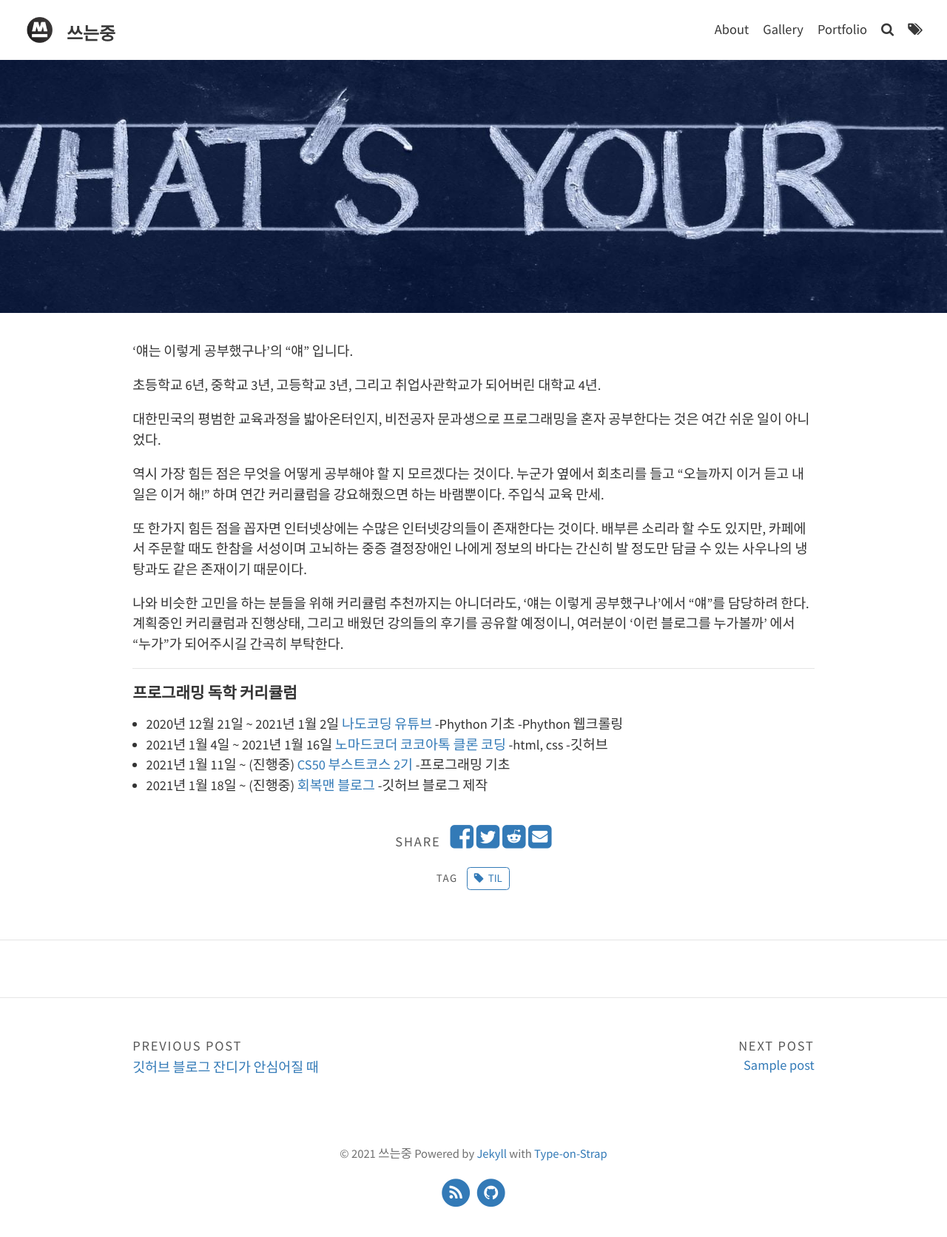
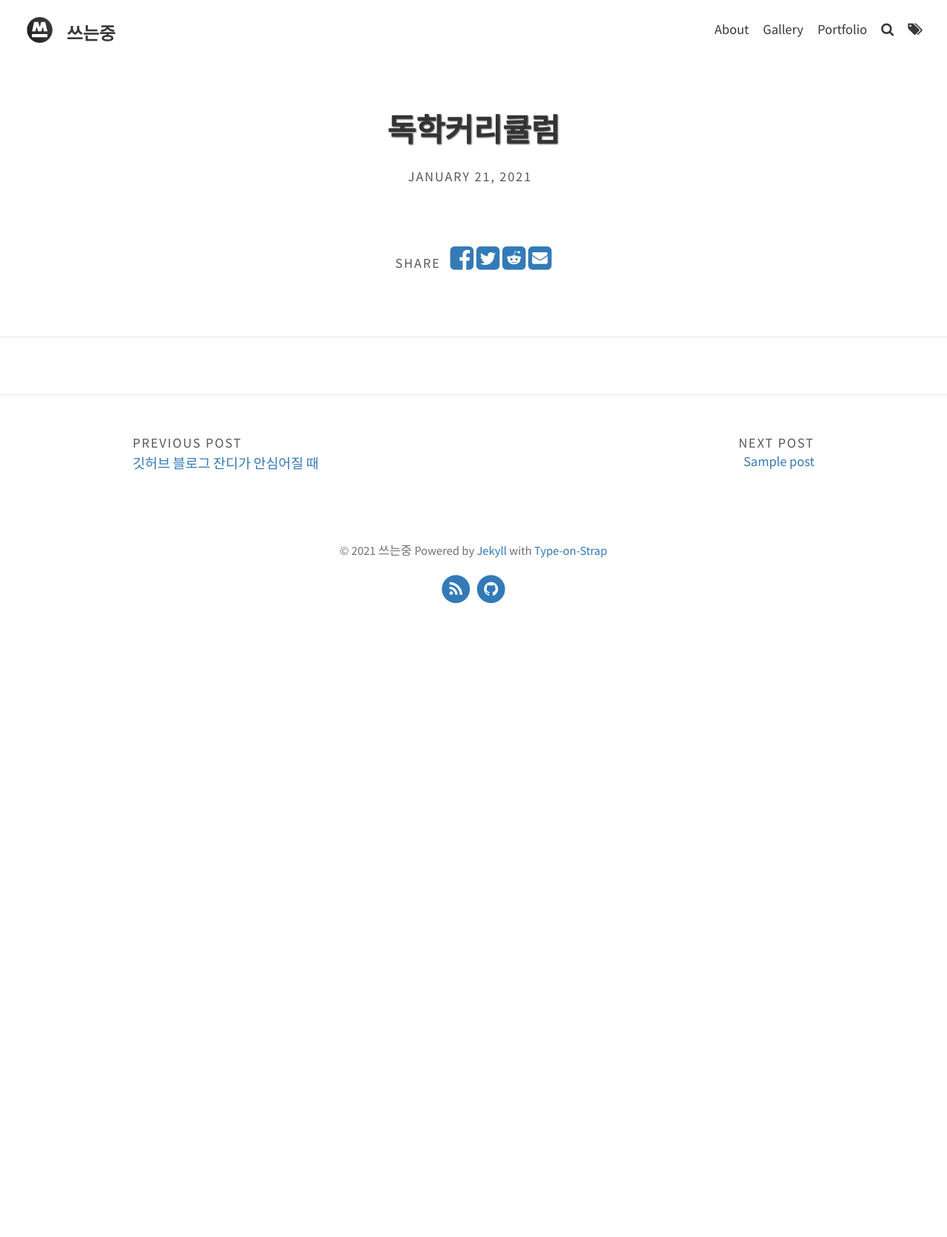
Before and after one commit to TaeIng/taeing.github.io, a Jekyll site: the page built from _posts/2021-01-21-독학커리큘럼.md, in a window 1280 px wide. Shown: the whole page at 74% size. Built offline with Jekyll 4.4.1, drawn with Linux system fonts in a browser that asks for light colours; our own code applies the rules of GitHub Pages for plain Markdown files; comment, search, counter and statistics services are not loaded; after the commit the page ends 900 px from its top, so only the background shows below that.

Commit message:
edit: 독학커리큘럼 post 비활성화

```diff
--- a/_posts/2021-01-21-독학커리큘럼.md
+++ b/_posts/2021-01-21-독학커리큘럼.md
@@ -1,4 +1,4 @@
----
+<!-- ---
 layout: post
 title: 비전공자 문과생의 프로그래밍 독학 커리큘럼
 hide_title: true
@@ -49,4 +49,4 @@ tags: [TIL]
 
 - 2021년 1월 18일 ~ (진행중)
 
-  [회복맨 블로그](http://recoveryman.tistory.com/321) -깃허브 블로그 제작
+  [회복맨 블로그](http://recoveryman.tistory.com/321) -깃허브 블로그 제작 -->
```
